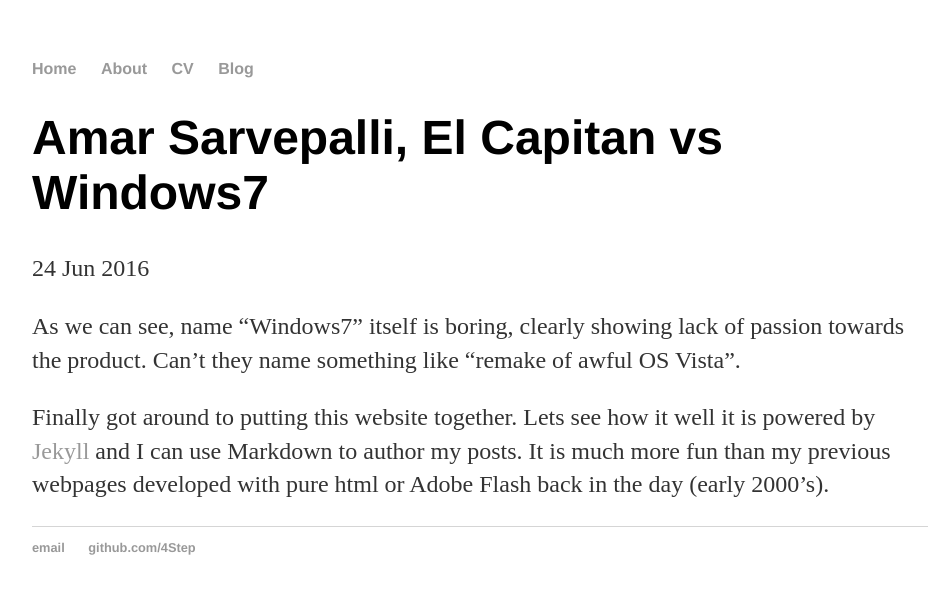
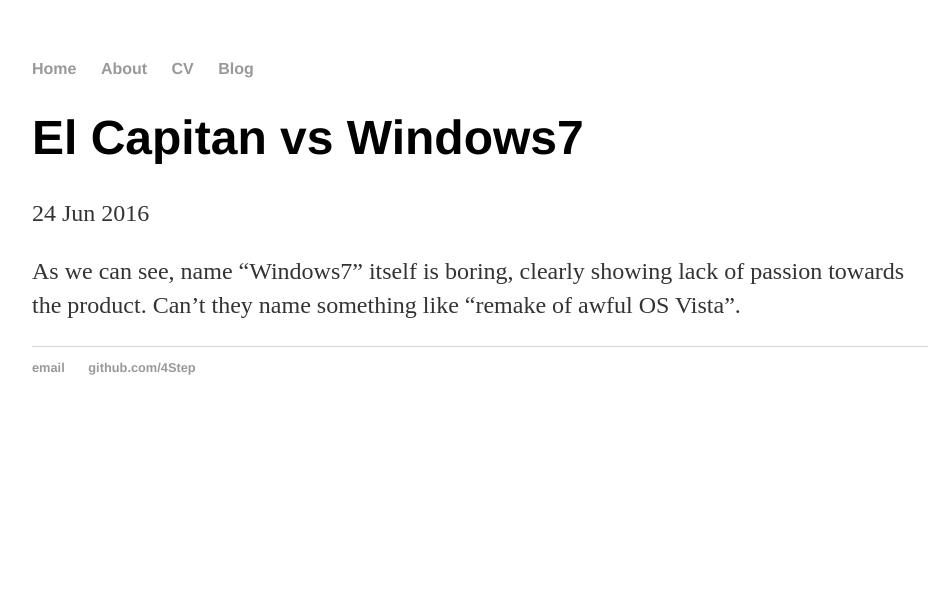
Before and after one commit to 4Step/4Step.github.io, a Jekyll site: the page built from _posts/2016-06-25-mac-vs-windows.md, in a window 1280 px wide. Shown: the top 594 px of the page, without its empty margins (160-1095 px from the left). Built offline with Jekyll 4.4.1, drawn with Linux system fonts in a browser that asks for light colours.

Commit message:
edited titles

```diff
--- a/_posts/2016-06-25-mac-vs-windows.md
+++ b/_posts/2016-06-25-mac-vs-windows.md
@@ -1,9 +1,7 @@
 ---
 layout: post
-title: "Amar Sarvepalli, El Capitan vs Windows7"
+title: "El Capitan vs Windows7"
 date: 2016-06-24
 ---
 
 As we can see, name "Windows7" itself is boring, clearly showing lack of passion towards the product. Can't they name something like "remake of awful OS Vista".
-
-Finally got around to putting this website together. Lets see how it well it is powered by [Jekyll](http://jekyllrb.com) and I can use Markdown to author my posts. It is much more fun than my previous webpages developed with pure html or Adobe Flash back in the day (early 2000's).
```
